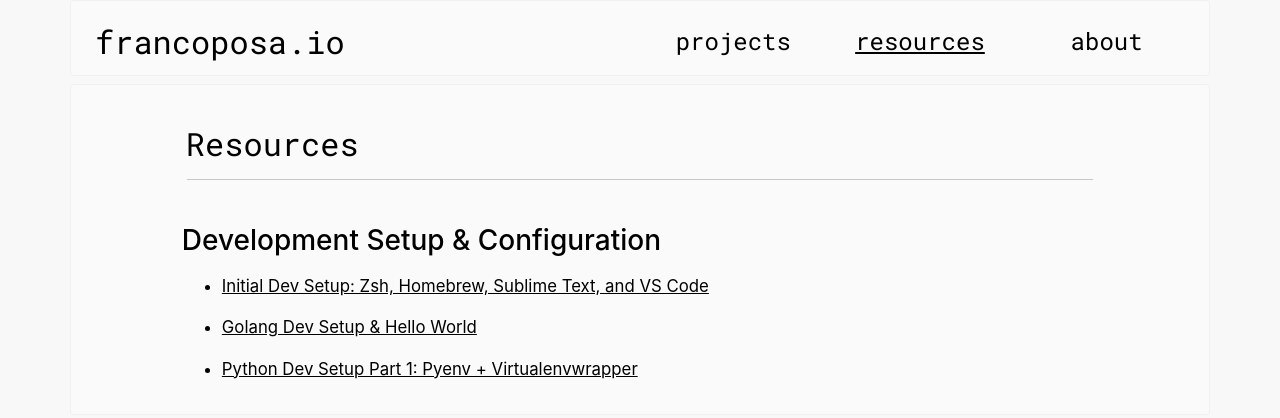
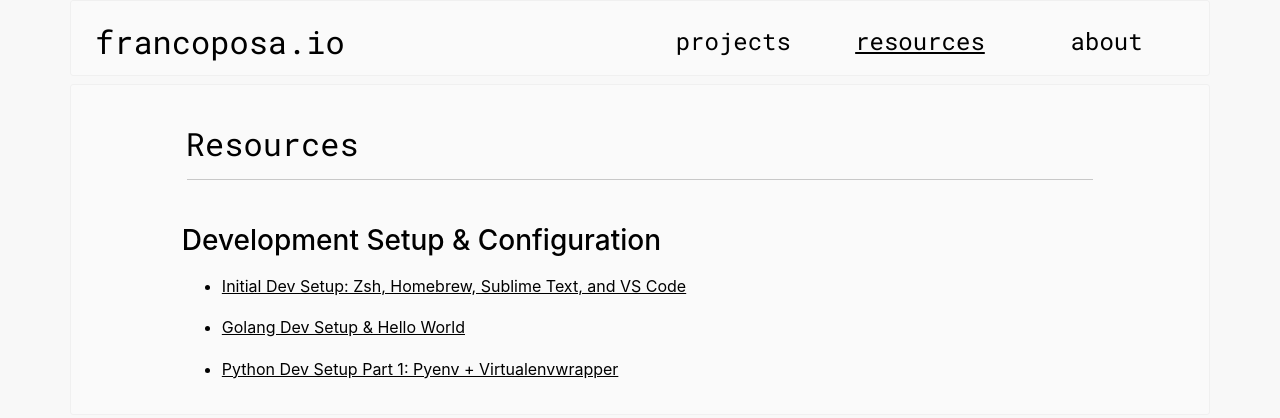
Before and after one commit to francojposa/personal-site, a Jekyll site: the page built from sections/resources.html, in a window 1280 px wide. Shown: the top 418 px of the page. Built offline with Jekyll 4.4.1, drawn with Linux system fonts in a browser that asks for light colours.

```diff
--- a/css/style.css
+++ b/css/style.css
@@ -77,7 +77,7 @@
 
 .content {
      font-family: -apple-system, BlinkMacSystemFont, "Segoe UI", Roboto, Oxygen-Sans, Ubuntu, Cantarell, "Helvetica Neue", sans-serif;
-    font-size: 1.05rem;
+/*    font-size: 1.05rem;*/
     padding: 1rem;
 }
 .content a {
```
